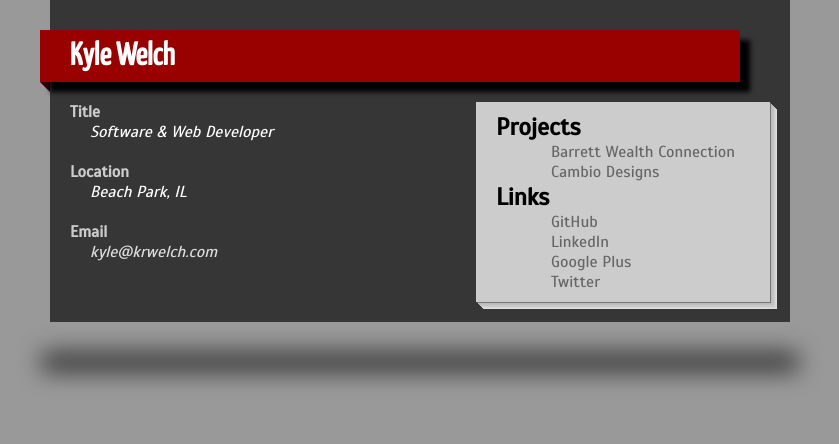
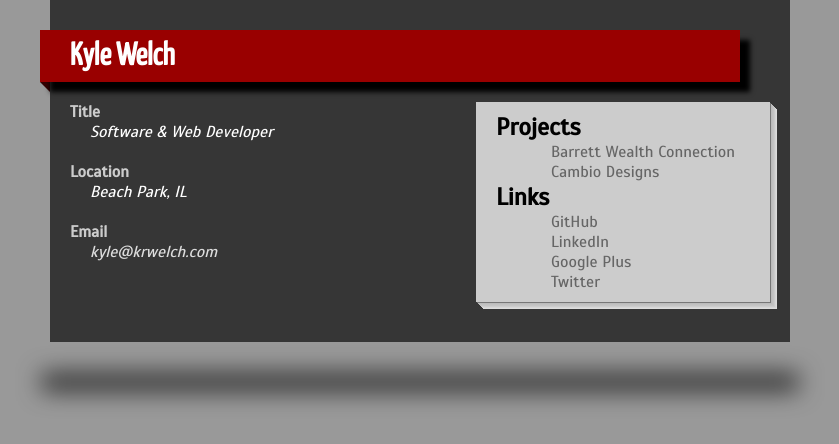
Before and after one commit to kwelch/website, a PHP site: page / in a window 1280 px wide. Shown: the part 21-465 px from the top of the page, without its empty margins (220-1059 px from the left). Run offline with PHP 8.4, Linux system fonts and the light colour scheme; some libraries are stand-ins or nearby versions.

Commit message:
Added space to bottom of main

```diff
--- a/css/main.css
+++ b/css/main.css
@@ -20,7 +20,7 @@ width:700px;
 margin:20px auto;
     position:relative;
     text-align:left;
-    padding:10px 20px 20px;
+    padding:10px 20px 40px;
 }
 h1{
  background:#900;
```
